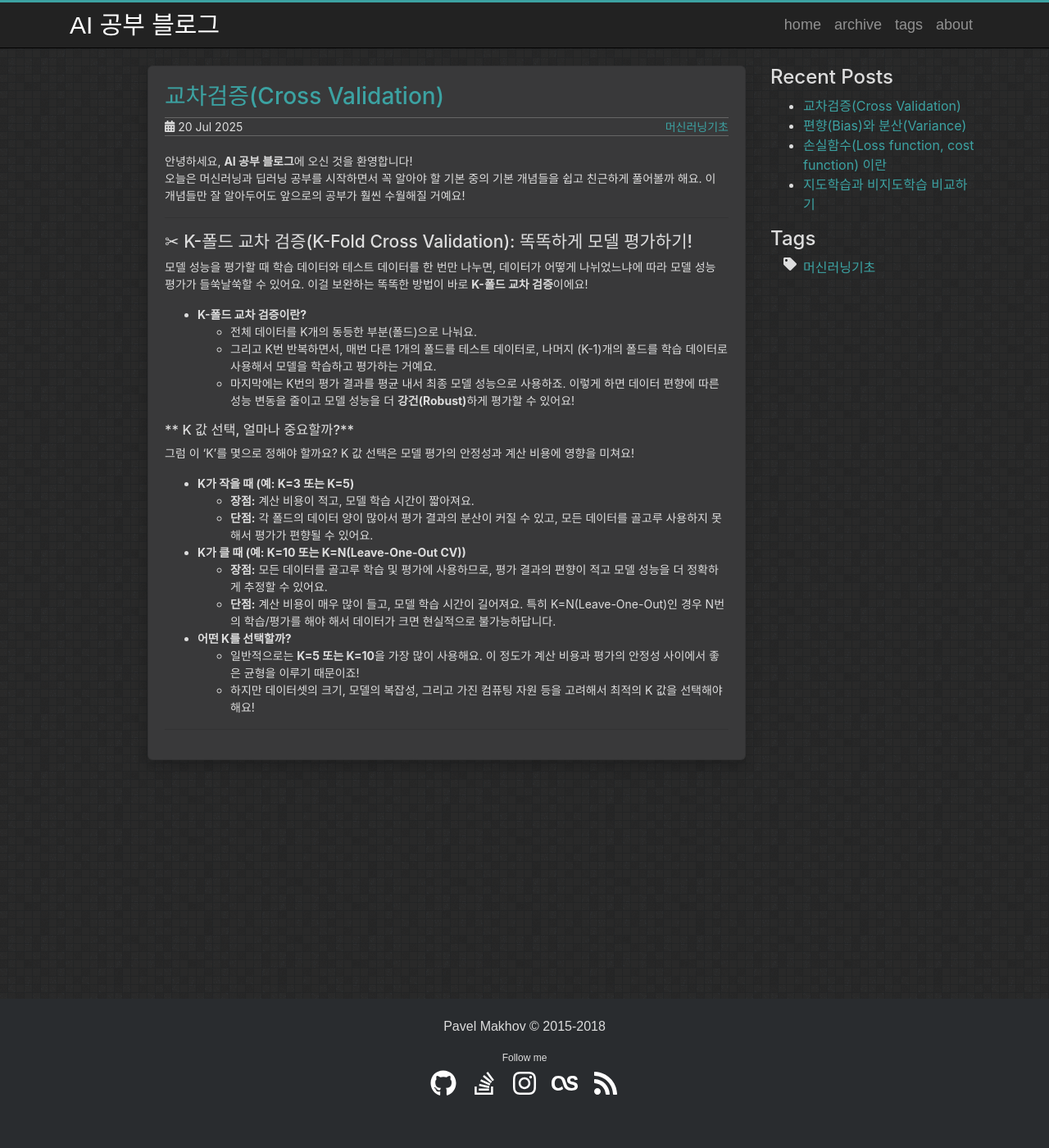
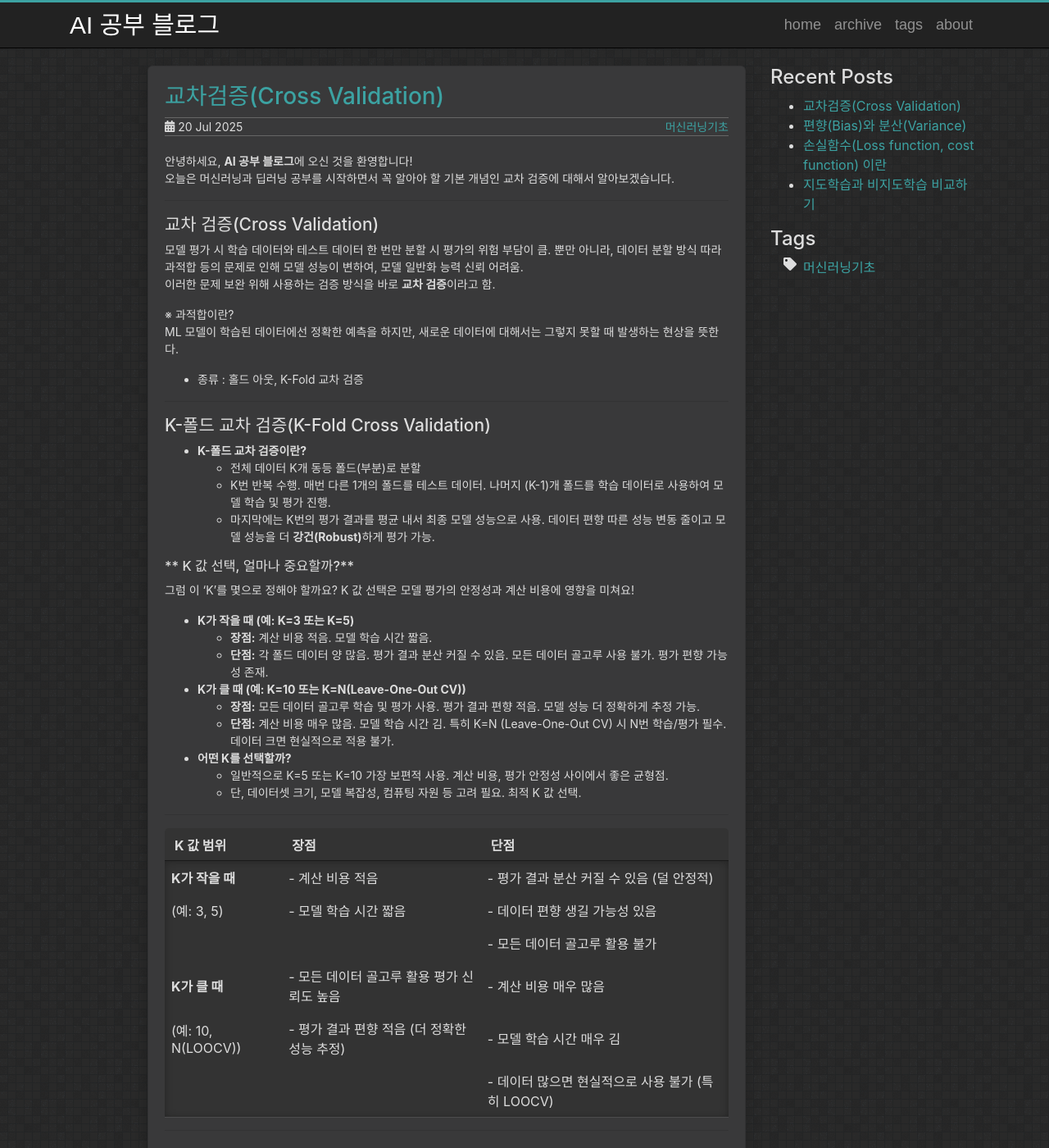
Before and after one commit to Lee-keonhee/Lee-keonhee.github.io, a Jekyll site: the page built from _posts/2025-07-20-weekly_2_3.md, in a window 1280 px wide and 1400 px high. Shown: the whole window at 82% size. Built offline with Jekyll 4.4.1, drawn with Linux system fonts in a browser that asks for light colours.

Commit message:
post update

```diff
--- a/_posts/2025-07-20-weekly_2_3.md
+++ b/_posts/2025-07-20-weekly_2_3.md
@@ -7,31 +7,52 @@ tags: [머신러닝기초]
 ---
 
 안녕하세요, **AI 공부 블로그**에 오신 것을 환영합니다!
-오늘은 머신러닝과 딥러닝 공부를 시작하면서 꼭 알아야 할 기본 중의 기본 개념들을 쉽고 친근하게 풀어볼까 해요. 이 개념들만 잘 알아두어도 앞으로의 공부가 훨씬 수월해질 거예요!
+오늘은 머신러닝과 딥러닝 공부를 시작하면서 꼭 알아야 할 기본 개념인 교차 검증에 대해서 알아보겠습니다.
 
 ---
+## 교차 검증(Cross Validation)
 
-## ✂ K-폴드 교차 검증(K-Fold Cross Validation): 똑똑하게 모델 평가하기!
+모델 평가 시 학습 데이터와 테스트 데이터 한 번만 분할 시 평가의 위험 부담이 큼. 뿐만 아니라, 데이터 분할 방식 따라 과적합 등의 문제로 인해 모델 성능이 변하여, 모델 일반화 능력 신뢰 어려움.
+이러한 문제 보완 위해 사용하는 검증 방식을 바로 **교차 검증**이라고 함.
 
-모델 성능을 평가할 때 학습 데이터와 테스트 데이터를 한 번만 나누면, 데이터가 어떻게 나뉘었느냐에 따라 모델 성능 평가가 들쑥날쑥할 수 있어요. 이걸 보완하는 똑똑한 방법이 바로 **K-폴드 교차 검증**이에요!
+※ 과적합이란?
+ML 모델이 학습된 데이터에선 정확한 예측을 하지만, 새로운 데이터에 대해서는 그렇지 못할 때 발생하는 현상을 뜻한다.
+
+- 종류 : 홀드 아웃, K-Fold 교차 검증
+
+
+---
+## K-폴드 교차 검증(K-Fold Cross Validation)
+
 
 *   **K-폴드 교차 검증이란?**
-    *   전체 데이터를 K개의 동등한 부분(폴드)으로 나눠요.
-    *   그리고 K번 반복하면서, 매번 다른 1개의 폴드를 테스트 데이터로, 나머지 (K-1)개의 폴드를 학습 데이터로 사용해서 모델을 학습하고 평가하는 거예요.
-    *   마지막에는 K번의 평가 결과를 평균 내서 최종 모델 성능으로 사용하죠. 이렇게 하면 데이터 편향에 따른 성능 변동을 줄이고 모델 성능을 더 **강건(Robust)**하게 평가할 수 있어요!
+    *   전체 데이터 K개 동등 폴드(부분)로 분할
+    *   K번 반복 수행. 매번 다른 1개의 폴드를 테스트 데이터. 나머지 (K-1)개 폴드를 학습 데이터로 사용하여 모델 학습 및 평가 진행.
+    *   마지막에는 K번의 평가 결과를 평균 내서 최종 모델 성능으로 사용. 데이터 편향 따른 성능 변동 줄이고 모델 성능을 더 **강건(Robust)**하게 평가 가능.
 
 ### ** K 값 선택, 얼마나 중요할까?**
 
 그럼 이 'K'를 몇으로 정해야 할까요? K 값 선택은 모델 평가의 안정성과 계산 비용에 영향을 미쳐요!
 
 *   **K가 작을 때 (예: K=3 또는 K=5)**
-    *   **장점:** 계산 비용이 적고, 모델 학습 시간이 짧아져요.
-    *   **단점:** 각 폴드의 데이터 양이 많아서 평가 결과의 분산이 커질 수 있고, 모든 데이터를 골고루 사용하지 못해서 평가가 편향될 수 있어요.
+    *   **장점:**  계산 비용 적음. 모델 학습 시간 짧음.
+    *   **단점:** 각 폴드 데이터 양 많음. 평가 결과 분산 커질 수 있음. 모든 데이터 골고루 사용 불가. 평가 편향 가능성 존재.
 *   **K가 클 때 (예: K=10 또는 K=N(Leave-One-Out CV))**
-    *   **장점:** 모든 데이터를 골고루 학습 및 평가에 사용하므로, 평가 결과의 편향이 적고 모델 성능을 더 정확하게 추정할 수 있어요.
-    *   **단점:** 계산 비용이 매우 많이 들고, 모델 학습 시간이 길어져요. 특히 K=N(Leave-One-Out)인 경우 N번의 학습/평가를 해야 해서 데이터가 크면 현실적으로 불가능하답니다.
+    *   **장점:** 모든 데이터 골고루 학습 및 평가 사용. 평가 결과 편향 적음. 모델 성능 더 정확하게 추정 가능.
+    *   **단점:** 계산 비용 매우 많음. 모델 학습 시간 김. 특히 K=N (Leave-One-Out CV) 시 N번 학습/평가 필수. 데이터 크면 현실적으로 적용 불가.
 *   **어떤 K를 선택할까?**
-    *   일반적으로는 **K=5 또는 K=10**을 가장 많이 사용해요. 이 정도가 계산 비용과 평가의 안정성 사이에서 좋은 균형을 이루기 때문이죠!
-    *   하지만 데이터셋의 크기, 모델의 복잡성, 그리고 가진 컴퓨팅 자원 등을 고려해서 최적의 K 값을 선택해야 해요!
+    *   일반적으로 K=5 또는 K=10 가장 보편적 사용. 계산 비용, 평가 안정성 사이에서 좋은 균형점.
+    *   단, 데이터셋 크기, 모델 복잡성, 컴퓨팅 자원 등 고려 필요. 최적 K 값 선택.
 
 ---
+
+| K 값 범위                 | 장점                                              | 단점                                                        |
+| :------------------------ | :------------------------------------------------ | :---------------------------------------------------------- |
+| **K가 작을 때**           | - 계산 비용 적음                                  | - 평가 결과 분산 커질 수 있음 (덜 안정적)                   |
+| (예: 3, 5)                | - 모델 학습 시간 짧음                             | - 데이터 편향 생길 가능성 있음                              |
+|                           |                                                   | - 모든 데이터 골고루 활용 불가                              |
+| **K가 클 때**             | - 모든 데이터 골고루 활용 평가 신뢰도 높음        | - 계산 비용 매우 많음                                       |
+| (예: 10, N(LOOCV))         | - 평가 결과 편향 적음 (더 정확한 성능 추정)       | - 모델 학습 시간 매우 김                                    |
+|                           |                                                   | - 데이터 많으면 현실적으로 사용 불가 (특히 LOOCV)           |
+
+---
```
Also changed, not shown: _posts/2025-07-20-weekly_2.md (+10 -10 lines), _posts/2025-07-20-weekly_2_1.md (+10 -15 lines).
